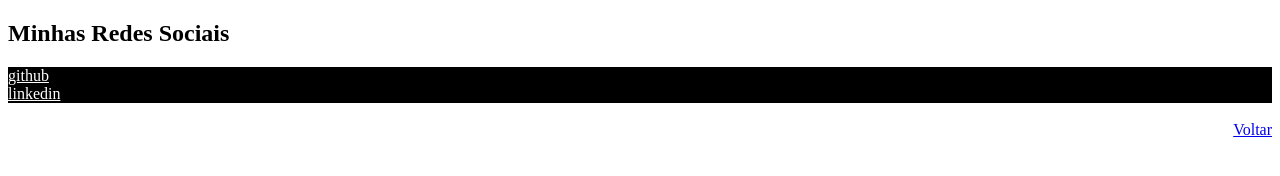
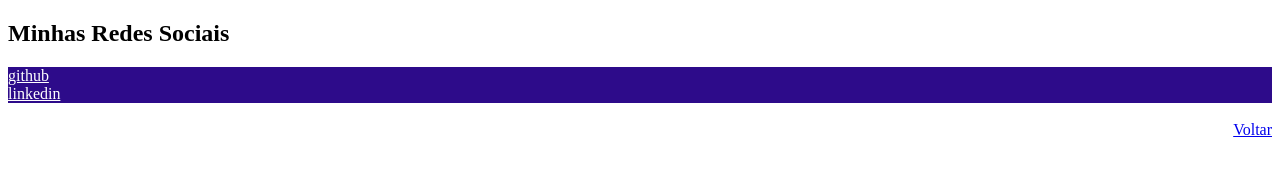
Before and after one commit to Tiag-ctrl/turma2, a plain HTML site: page contatos.html in a window 1280 px wide. Drawn offline with Linux system fonts and the light colour scheme.

Commit message:
testando a cor

```diff
--- a/contatos.html
+++ b/contatos.html
@@ -8,7 +8,7 @@
 </head>
 <body>
     <h2>Minhas Redes Sociais</h2>
-    <div style="background-color:black">
+    <div style="background-color:rgb(45, 11, 138)">
     <a style="color:white" href="https://github.com/Tiag-ctrl" target="_blank"> github </a> </br>
     <a style="color:white" href="https://www.linkedin.com/in/tiagosouzadesenvolvedor" target="_blank"> linkedin </a> </br>
     </div>
```
Also changed, not shown: index.html (+1 -1 lines).
